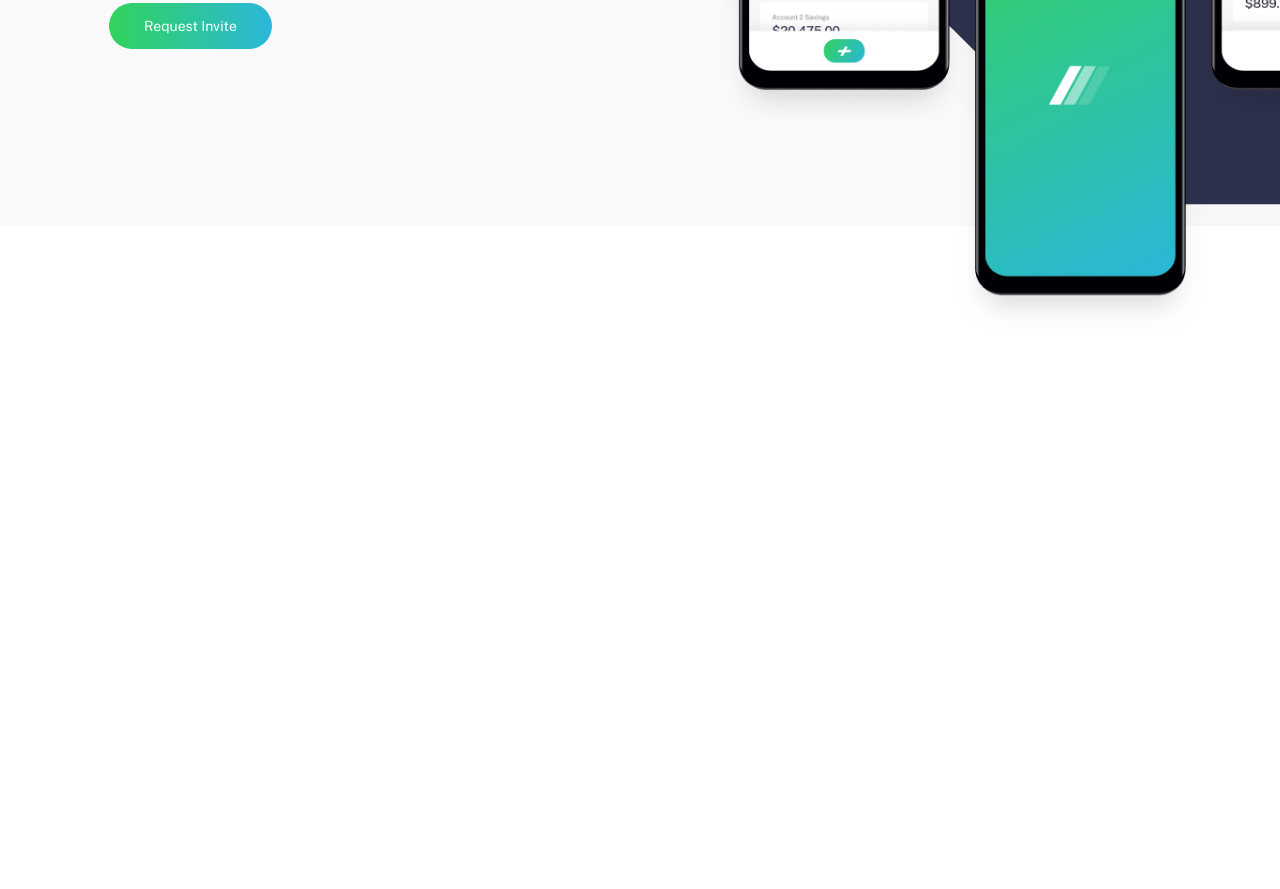
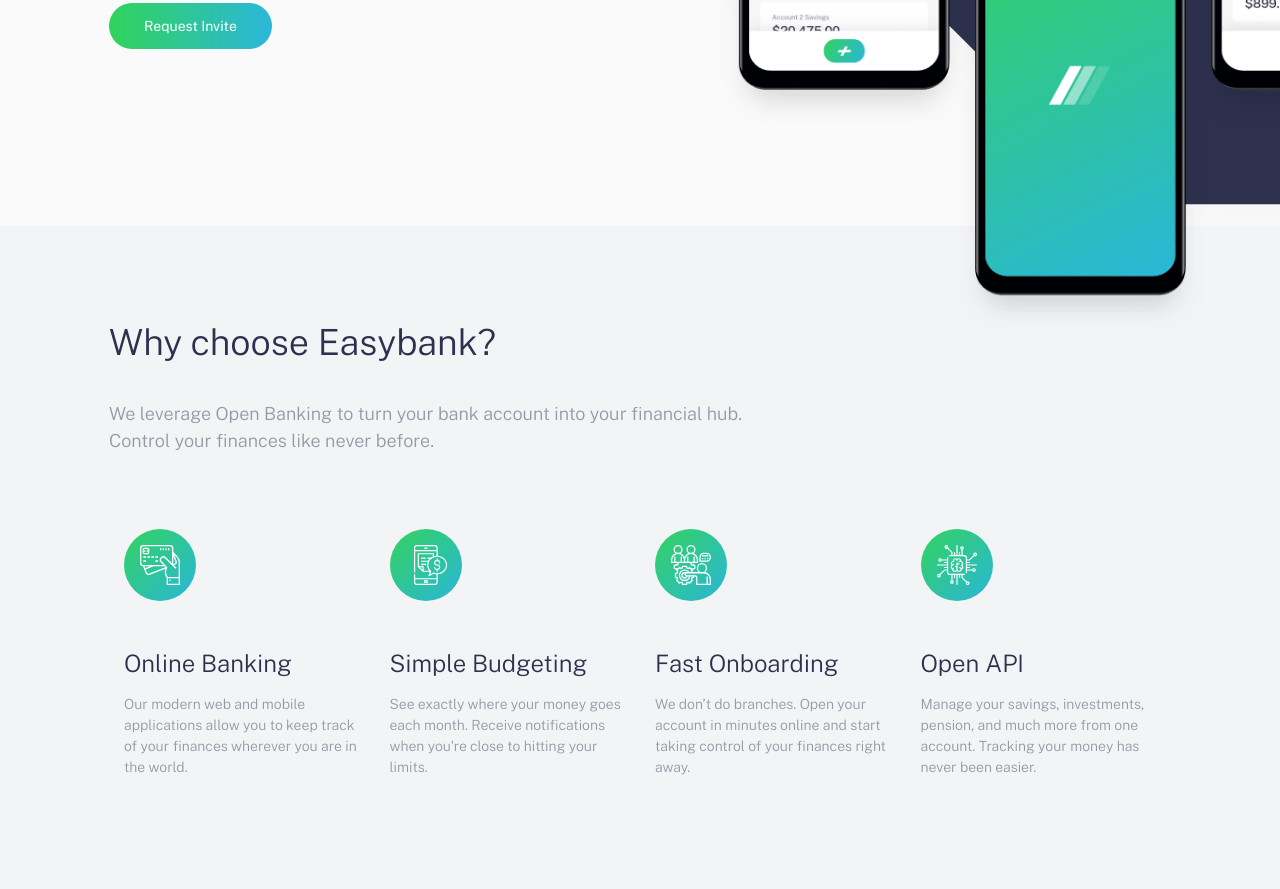
Before and after one commit to j-pcgoncalves/easy_bank, a website: page index.html in a window 1280 px wide. Shown: the part 510-1399 px from the top of the page. Before the commit the page ends 881 px from the top, so only its background shows below. Drawn offline with nearby package versions, Linux system fonts and the light colour scheme.

Commit message:
create feature section and style it

```diff
--- /dev/null
+++ b/app/scss/_feature.scss
@@ -0,0 +1,61 @@
+.feature {
+    background-color: $lightGrayishBlue;
+    text-align: center;
+
+    @include breakpoint-up(medium) {
+        text-align: left;
+    }
+
+    &__intro {
+        margin-bottom: 3.75rem;
+
+        @include breakpoint-up(large) {
+            width: 60%;
+        }
+    }
+
+    &__grid {
+        @include breakpoint-up(medium) {
+            display: flex;
+            flex-wrap: wrap;
+        }
+    }
+
+    &__item {
+        padding: 0.9375rem;
+
+        @include breakpoint-up(medium) {
+            flex: 0 0 50%;
+        }
+
+        @include breakpoint-up(large) {
+            flex: 1;
+        }
+    }
+
+    &__icon {
+        margin-bottom: 1.875rem;
+
+        @include breakpoint-up(large) {
+            margin-bottom: 2.75rem;
+        }
+    }
+
+    &__title {
+        font-size: 1.25rem;
+        font-weight: 300;
+        line-height: 1.15;
+        color: $darkBlue;
+        margin-bottom: 1rem;
+
+        @include breakpoint-up(large) {
+            font-size: 1.5rem;
+            margin-bottom: 1,5rem;
+        }
+    }
+
+    &__description {
+        font-size: 0.875rem;
+        line-height: 1.5;
+    }
+}
--- a/app/scss/style.scss
+++ b/app/scss/style.scss
@@ -5,3 +5,4 @@
 @import "globals";
 @import "header";
 @import "hero";
+@import "feature";
--- a/index.html
+++ b/index.html
@@ -70,6 +70,64 @@
         </div>
     </section>
 
+    <section class="feature">
+        <div class="feature__content container container--pall">
+            <div class="feature__intro">
+                <h2>Why choose Easybank?</h2>
+                <p>
+                    We leverage Open Banking to turn your bank account into your
+                    financial hub. Control your finances like never before.
+                </p>
+            </div>
+
+            <div class="feature__grid">
+                <div class="feature__item">
+                    <div class="feature__icon">
+                        <img src="./images/icon-online.svg" />
+                    </div>
+                    <div class="feature__title">Online Banking</div>
+                    <div class="feature__description">
+                        Our modern web and mobile applications allow you to keep track of
+                        your finances wherever you are in the world.
+                    </div>
+                </div>
+
+                <div class="feature__item">
+                    <div class="feature__icon">
+                        <img src="./images/icon-budgeting.svg" />
+                    </div>
+                    <div class="feature__title">Simple Budgeting</div>
+                    <div class="feature__description">
+                        See exactly where your money goes each month. Receive
+                        notifications when you’re close to hitting your limits.
+                    </div>
+                </div>
+
+                <div class="feature__item">
+                    <div class="feature__icon">
+                        <img src="./images/icon-onboarding.svg" />
+                    </div>
+                    <div class="feature__title">Fast Onboarding</div>
+                    <div class="feature__description">
+                        We don’t do branches. Open your account in minutes online and
+                        start taking control of your finances right away.
+                    </div>
+                </div>
+
+                <div class="feature__item">
+                    <div class="feature__icon">
+                        <img src="./images/icon-api.svg" />
+                    </div>
+                    <div class="feature__title">Open API</div>
+                    <div class="feature__description">
+                        Manage your savings, investments, pension, and much more from one
+                        account. Tracking your money has never been easier.
+                    </div>
+                </div>
+            </div>
+        </div>
+    </section>
+
     <script src="./app/js/script.js"></script>
 </body>
 </html>
```
Also changed, not shown: dist/style.css, 1 other file.
